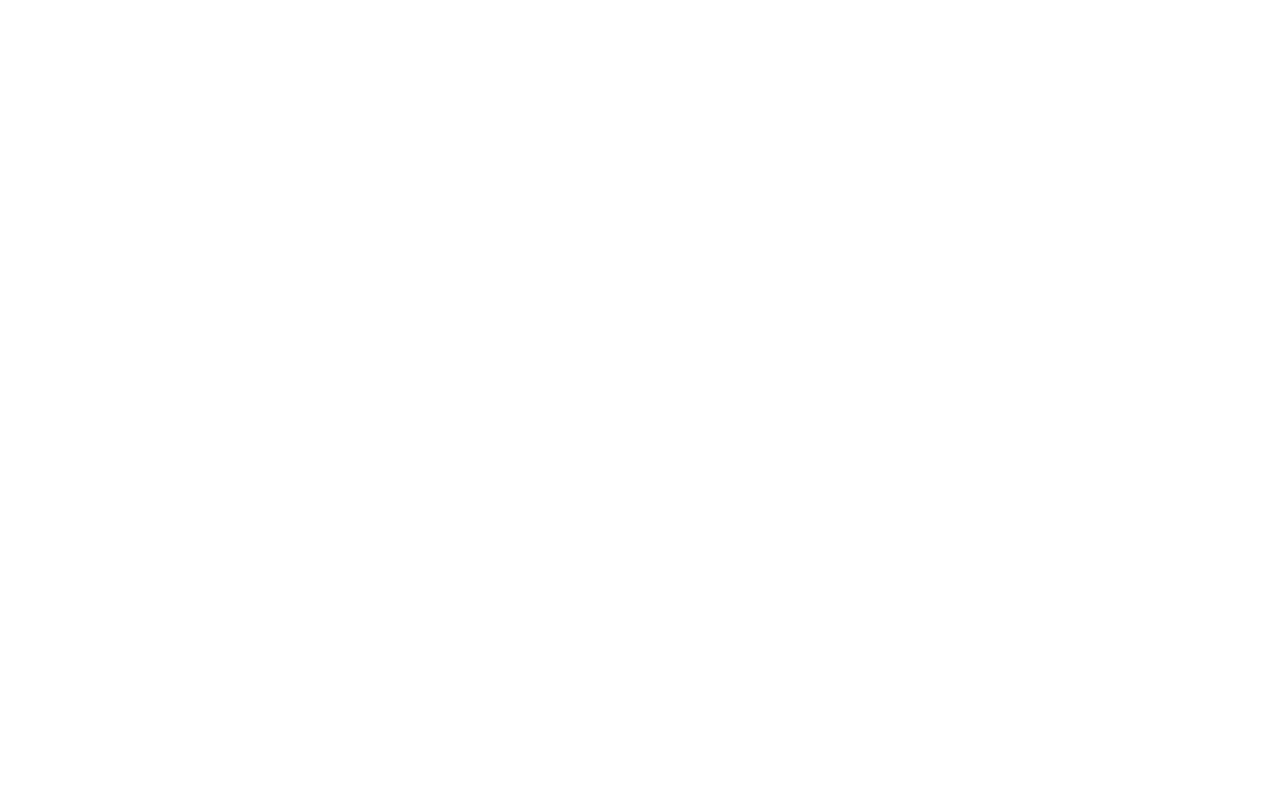
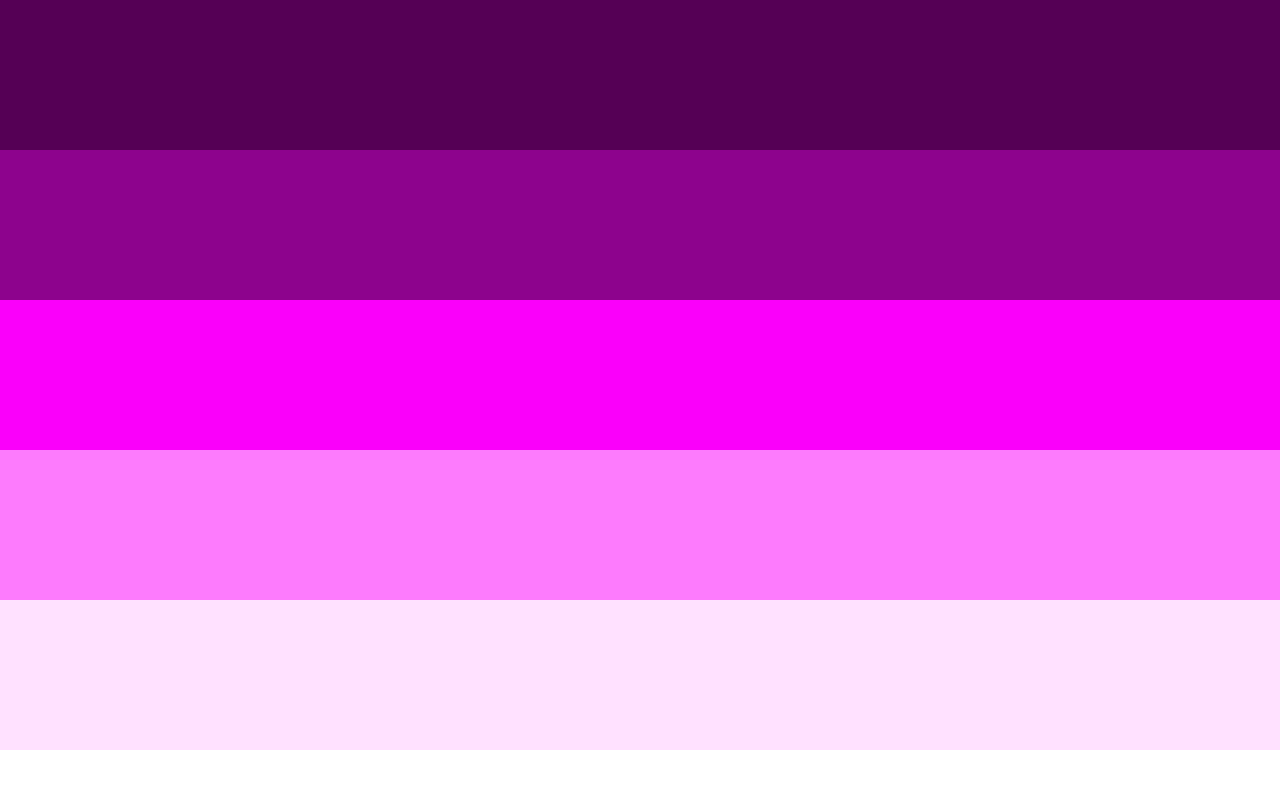
Before and after one commit to jtafurh/HTML-y-CSS, a plain HTML site: page responsi/index.html in a window 1280 px wide. Drawn offline with Linux system fonts and the light colour scheme.

Commit message:
Fin de clase 45

```diff
--- a/responsi/index.html
+++ b/responsi/index.html
@@ -1,5 +1,5 @@
 <!DOCTYPE html>
-<html lang="en">
+<html lang="es">
 <head>
     <meta charset="UTF-8">
     <meta http-equiv="X-UA-Compatible" content="IE=edge">
--- a/responsi/style.css
+++ b/responsi/style.css
@@ -12,27 +12,27 @@
     display: flex;
     flex-wrap: wrap;
 }
-.C1,
-.C2,
-.C3,
-.C4,
-.C5 {
+.c1,
+.c2,
+.c3,
+.c4,
+.c5 {
     width: 100%;
     min-width: 150px;
     height: 150px;
 }
 .c1{
-    background-color: rgb(0, 0, 59);
+    background-color: rgb(85, 0, 85);
 }
-.C2{
-    background-color: rgb(34, 34, 119);
+.c2{
+    background-color: rgb(141, 3, 141);
 }
-.C3{
-    background-color: rgb(69, 69, 145);
+.c3{
+    background-color: rgb(250, 0, 250);
 }
-.C4{
-    background-color: rgb(96, 96, 126);
+.c4{
+    background-color: rgb(253, 123, 253);
 }
 .c5{
-        background-color: rgb(146, 146, 146);
+        background-color: rgb(255, 225, 255);
 }
```
